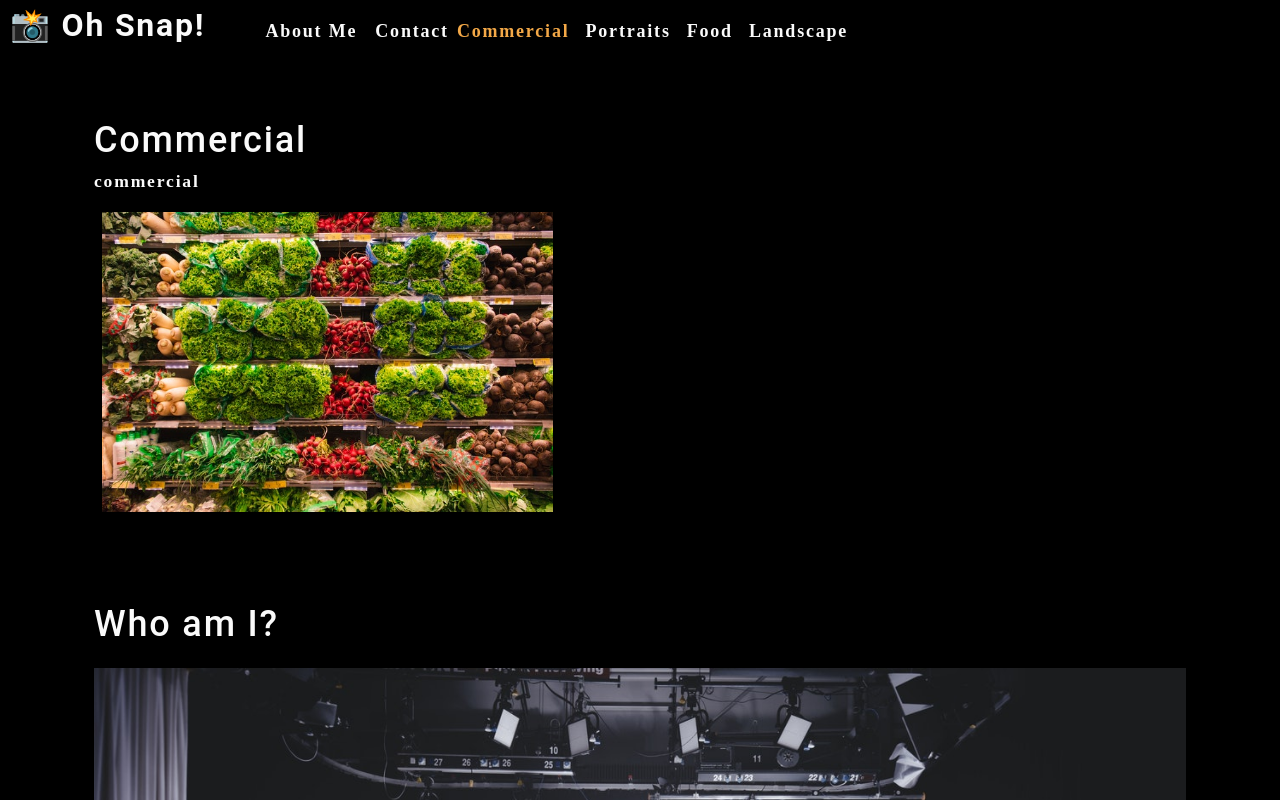
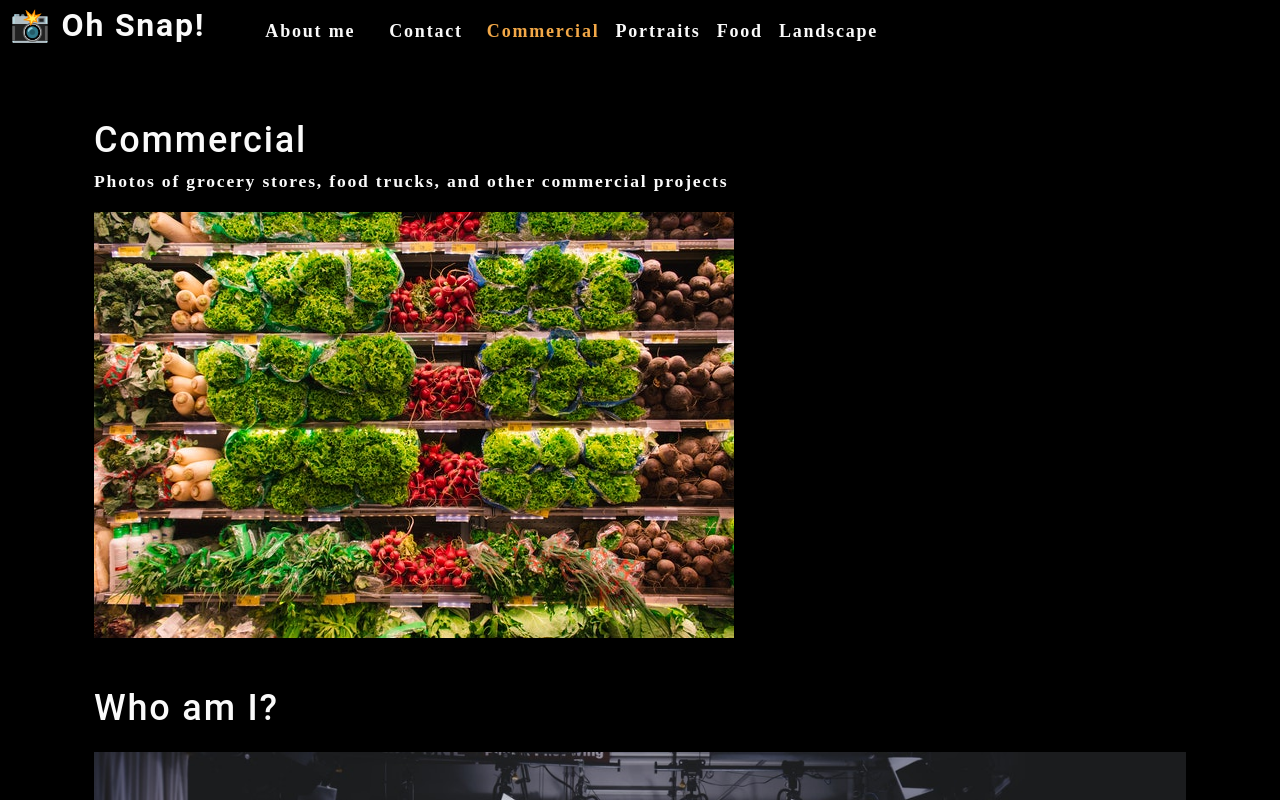
Before and after one commit to simmonsW/photo-port, a React (Create React App) app: page / in a window 1280 px wide. Shown: the top 800 px of the page. Built offline with nearby package versions, Linux system fonts and the light colour scheme.

Commit message:
fixed render for Gallery pages

```diff
--- a/src/App.js
+++ b/src/App.js
@@ -28,7 +28,7 @@ function App() {
         currentCategory={currentCategory}
       ></Nav>
       <main>
-        <Gallery></Gallery>
+        <Gallery currentCategory={currentCategory}></Gallery>
         <About></About>
       </main>
     </div>
--- a/src/components/Gallery/index.js
+++ b/src/components/Gallery/index.js
@@ -1,25 +1,16 @@
 import React from 'react';
 import { capitalizeFirstLetter } from '../../utils/helpers';
-import photo from '../../assets/small/commercial/0.jpg';
+import Photolist from '../Photolist';
+// import { capitalizeFirstLetter } from '../../utils/helpers';
 
-function Gallery(props) {
-  const currentCategory = {
-    name: 'commercial',
-    description:
-      'Photos of grocery stores, food trucks, and other commercial projects.',
-  };
+function Gallery({ currentCategory }) {
+  const { name, description } = currentCategory;
 
   return (
     <section>
-      <h1>{capitalizeFirstLetter(currentCategory.name)}</h1>
-      <p>{currentCategory.name}</p>
-      <div className='flex-row'>
-        <img
-          src={photo}
-          alt='Commercial Example'
-          className='img-thumbnail mx-1'
-        />
-      </div>
+      <h1 data-testid='h1tag'>{capitalizeFirstLetter(name)}</h1>
+      <p>{description}</p>
+      <Photolist />
     </section>
   );
 }
--- a/src/components/Nav/index.js
+++ b/src/components/Nav/index.js
@@ -16,33 +16,31 @@ function Nav(props) {
     <header className="flex-row px-1">
       <h2>
         <a data-testid="link" href="/">
-          <span role="img" aria-label="camera" >
-            {' '}
-            📸
-            </span>{' '}
-            Oh Snap!
+          <span role="img" aria-label="camera"> 📸</span> Oh Snap!
         </a>
       </h2>
       <nav>
         <ul className="flex-row">
           <li className="mx-2">
             <a data-testid="about" href="#about">
-              About Me
+              About me
             </a>
           </li>
-          <li>
+          <li className="mx-2">
             <span>Contact</span>
           </li>
           {categories.map((category) => (
             <li
               className={`mx-1 ${
                 currentCategory.name === category.name && 'navActive'
-              }`}
+                }`}
               key={category.name}
             >
-              <span onClick={() => {
-                setCurrentCategory(category)
-              }}>
+              <span
+                onClick={() => {
+                  setCurrentCategory(category)
+                }}
+              >
                 {capitalizeFirstLetter(category.name)}
               </span>
             </li>
--- /dev/null
+++ b/src/components/Photolist/index.js
@@ -0,0 +1,16 @@
+import React from 'react';
+
+import photo from '../../assets/small/commercial/0.jpg';
+
+function Photolist() {
+  return (
+    <div>
+      <img
+        src={photo}
+        alt='Commercial Example'
+      />
+    </div>
+  )
+}
+
+export default Photolist;
```
